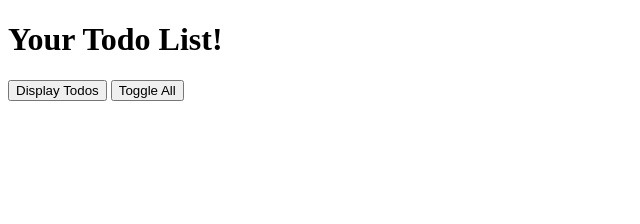
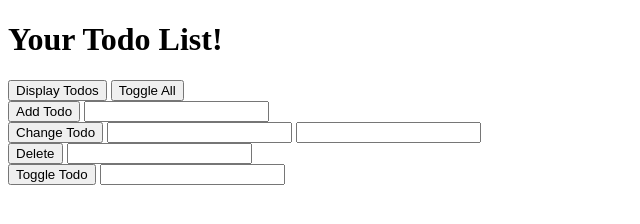
Before and after one commit to lukeswan23/todosJS, a plain HTML site: page index.html in a window 1280 px wide. Shown: the whole page, without its empty margins (0-640 px from the left). Drawn offline with Linux system fonts and the light colour scheme.

Commit message:
v8, further UI functionality for HTML & JS elements.

```diff
--- a/index.html
+++ b/index.html
@@ -6,8 +6,28 @@
 
 <body>
 	<h1>Your Todo List! </h1>
-	<button onclick="handlers.displayTodos()">Display Todos</button>
-	<button onclick="handlers.toggleAll()">Toggle All</button>
+	<div>
+		<button onclick="handlers.displayTodos()">Display Todos</button>
+		<button onclick="handlers.toggleAll()">Toggle All</button>
+	</div>
+	<div>
+		<button onclick="handlers.addToDo()">Add Todo</button>
+		<input id="addTodoTextInput" type="text" name="">
+	</div>
+
+	<div>
+		<button onclick="handlers.changeToDo()">Change Todo</button>
+		<input id="changeTodoPositionInput" type="number" name="">
+		<input id="changeTodoTextInput" type="text" name="">
+	</div>
+	<div>
+		<button onclick="handlers.deleteToDo()">Delete</button>
+		<input id="deleteTodoPositionInput" type="number" name="">
+	</div>
+	<div>
+		<button onclick="handlers.toggleToDo()">Toggle Todo</button>
+		<input id="toggleTodoPositionInput" type="number" name="">
+	</div>
 
 	<script src="todos.js"></script>
 </body>
--- a/todos.js
+++ b/todos.js
@@ -64,7 +64,31 @@ var handlers = {
 	displayTodos: function(){
 	todoList.displayToDos();
 },
+	addToDo: function(){
+		var addTodoTextInput = document.getElementById('addTodoTextInput');
+		todoList.addToDo(addTodoTextInput.value);
+		addTodoTextInput.value = '';
+	},
+	changeToDo: function() {
+		var changeToDoPosition = document.getElementById('changeTodoPositionInput');
+		var changeToDoTextInput = document.getElementById('changeTodoTextInput');
+		todoList.changeToDo(changeToDoPosition.valueAsNumber, changeToDoTextInput.value);
+		changeTodoPositionInput.value = '';
+		changeTodoTextInput.value = '';
+
+	},
+	deleteToDo: function() {
+		var deleteToDoPositionInput = document.getElementById('deleteTodoPositionInput');
+		todoList.deleteToDo(deleteToDoPositionInput.valueAsNumber);
+		deleteToDoPositionInput.value = '';
+	},
+	toggleToDo: function() {
+		var toggleToDoPosition = document.getElementById('toggleTodoPositionInput')
+		todoList.toggleCompleted(toggleToDoPosition.valueAsNumber);
+		toggleToDoPosition.value = '';
+	},
 	toggleAll: function(){
 	todoList.toggleAll();
-	}
+	},
+
 };
```
